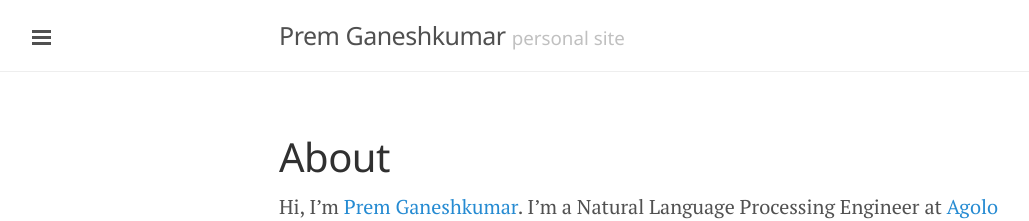
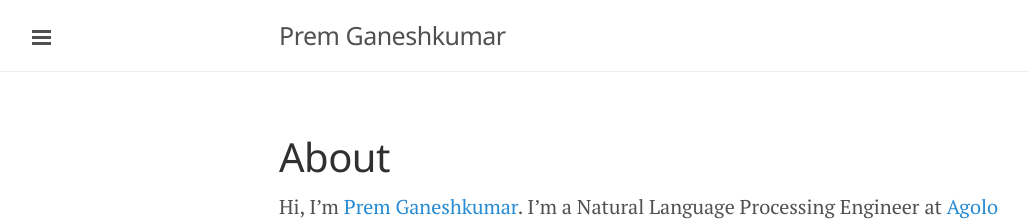
Before and after one commit to premgane/premgane.github.io, a Jekyll site: the page built from about.md, in a window 1280 px wide. Shown: the top 221 px of the page, without its empty margins (1-1030 px from the left). Built offline with Jekyll 4.4.1, drawn with Linux system fonts in a browser that asks for light colours.

Commit message:
remove tagline

```diff
--- a/_config.yml
+++ b/_config.yml
@@ -6,7 +6,7 @@ permalink:        pretty
 
 # Setup
 title:            Prem Ganeshkumar
-tagline:          'personal site'
+tagline:          ''
 description:      'Personal site of Prem Ganeshkumar, NLP engineer at <a href="http://agolo.com" target="_blank">Agolo</a>.'
 url:              http://lanyon.getpoole.com
 
```
